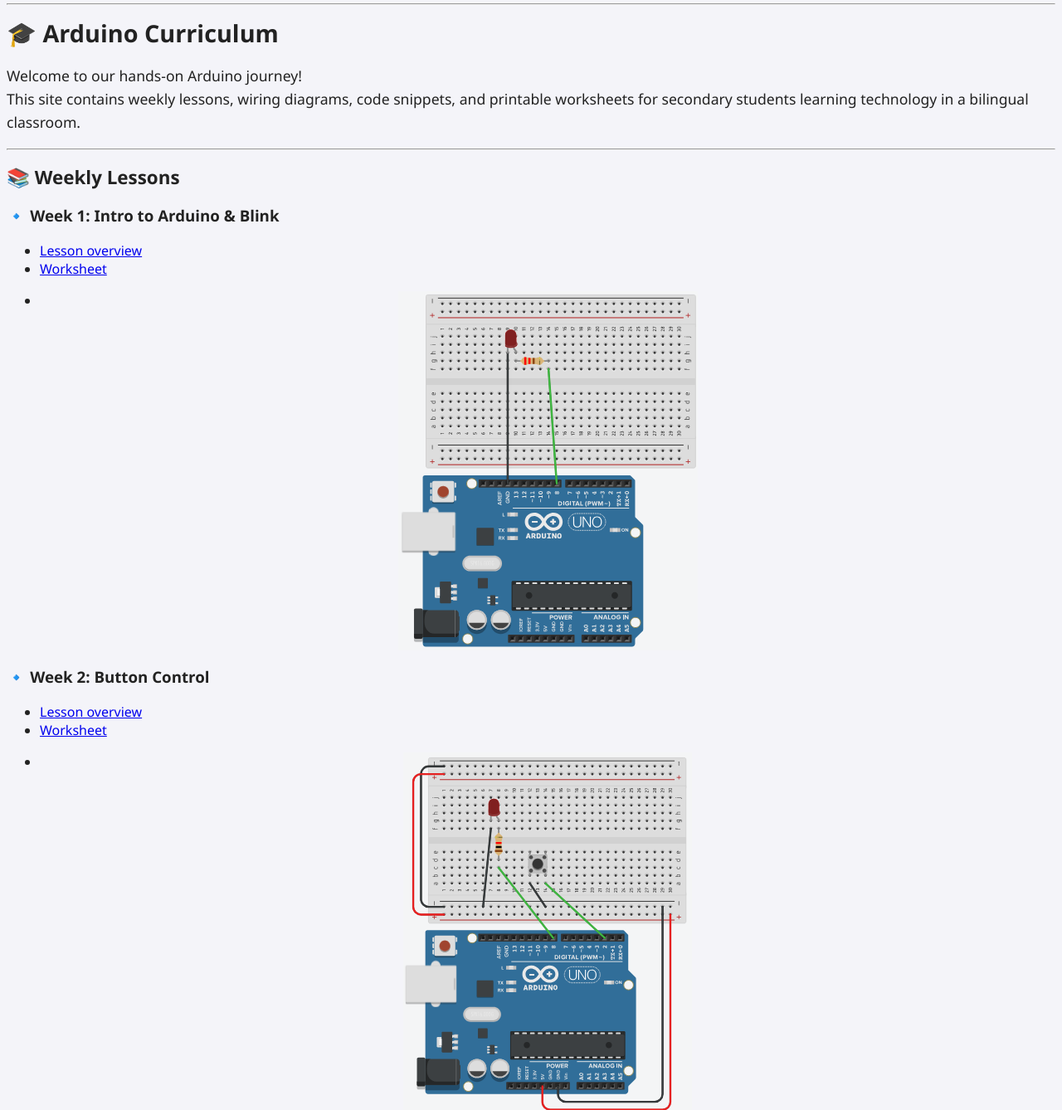
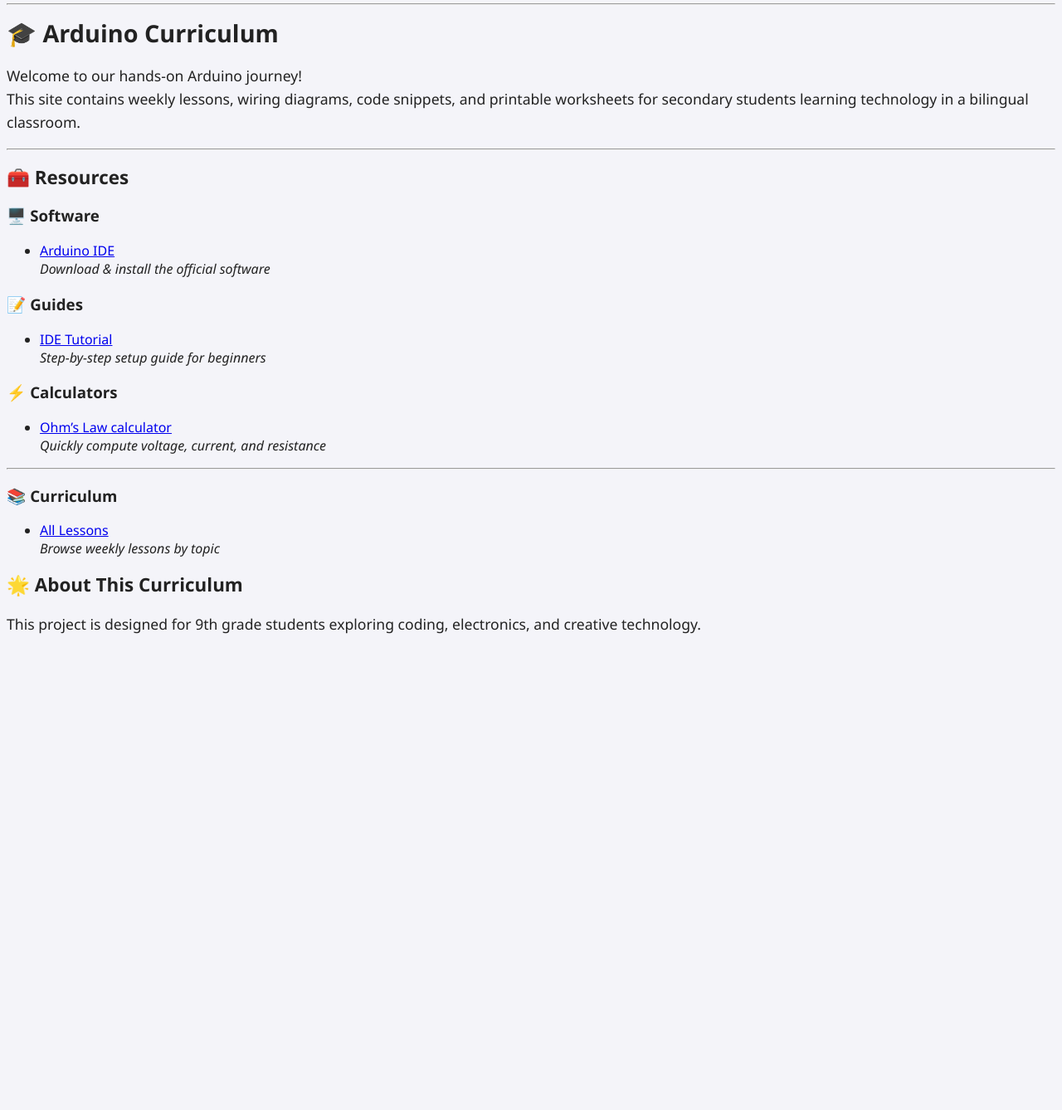
Before and after one commit to ImMrHh/arduino.journey, a Jekyll site: the page built from index.md, in a window 1280 px wide and 1400 px high, scrolled down 406 px, cut to the strip 62-1400 px from the top of the window. Shown: the whole strip at 83% size. Built offline with Jekyll 4.4.1, drawn with Linux system fonts in a browser that asks for light colours; after the commit the page ends 1252 px from its top, so only the background shows below that; some of the changed text lies outside the part shown.

Commit message:
Update index.md to modify curriculum structure
Removed weekly lessons section and added curriculum and calculators sections.

```diff
--- a/index.md
+++ b/index.md
@@ -33,30 +33,6 @@ This site contains weekly lessons, wiring diagrams, code snippets, and printable
 
 ---
 
-## 📚 Weekly Lessons
-
-### 🔹 Week 1: Intro to Arduino & Blink
-- [Lesson overview]({{ "/lessons/week1.html" | relative_url }})
-- [Worksheet]({{ "/worksheets/week1-worksheet.html" | relative_url }})
-- ![Wiring diagram]({{ "/images/week1-wiring.png" | relative_url }})
-
-### 🔹 Week 2: Button Control
-- [Lesson overview]({{ "/lessons/week2.html" | relative_url }})
-- [Worksheet]({{ "/worksheets/week2-worksheet" | relative_url }})
-- ![Wiring diagram]({{ "/images/week2-wiring.png" | relative_url }})
-
-### 🔹 Week 3: Potentiometer & PWM
-- [Lesson overview]({{ "/lessons/week3.html" | relative_url }})
-- [Worksheet]({{ "/worksheets/week3-worksheet.html" | relative_url }})
-- ![Wiring diagram]({{ "/images/week3-wiring.png" | relative_url }})
-
-### 🔹 Week 4: Serial Monitor & Sensors
-- [Lesson overview]({{ "/lessons/week4.html" | relative_url }})
-- [Worksheet]({{ "/worksheets/week4-worksheet.html" | relative_url }})
-- ![Wiring diagram]({{ "/images/week4-wiring.png" | relative_url }})
-
----
-
 ## 🧰 Resources
 
 ### 🖥️ Software
@@ -67,8 +43,14 @@ This site contains weekly lessons, wiring diagrams, code snippets, and printable
 - [IDE Tutorial]({{ "/IDE/ide_tutorial.html" | relative_url }})
   *Step‑by‑step setup guide for beginners*
 
+### ⚡ Calculators
+- [Ohm’s Law calculator](https://www.digikey.com.mx/en/resources/conversion-calculators/conversion-calculator-ohms)
+  *Quickly compute voltage, current, and resistance*
+
 ---
+### 📚 Curriculum
+- [All Lessons]({{ "/lessons/" | relative_url }})
+  *Browse weekly lessons by topic*
 
 ## 🌟 About This Curriculum
 This project is designed for 9th grade students exploring coding, electronics, and creative technology.
-Each week builds resilience, curiosity, and problem‑solving skills.
```
